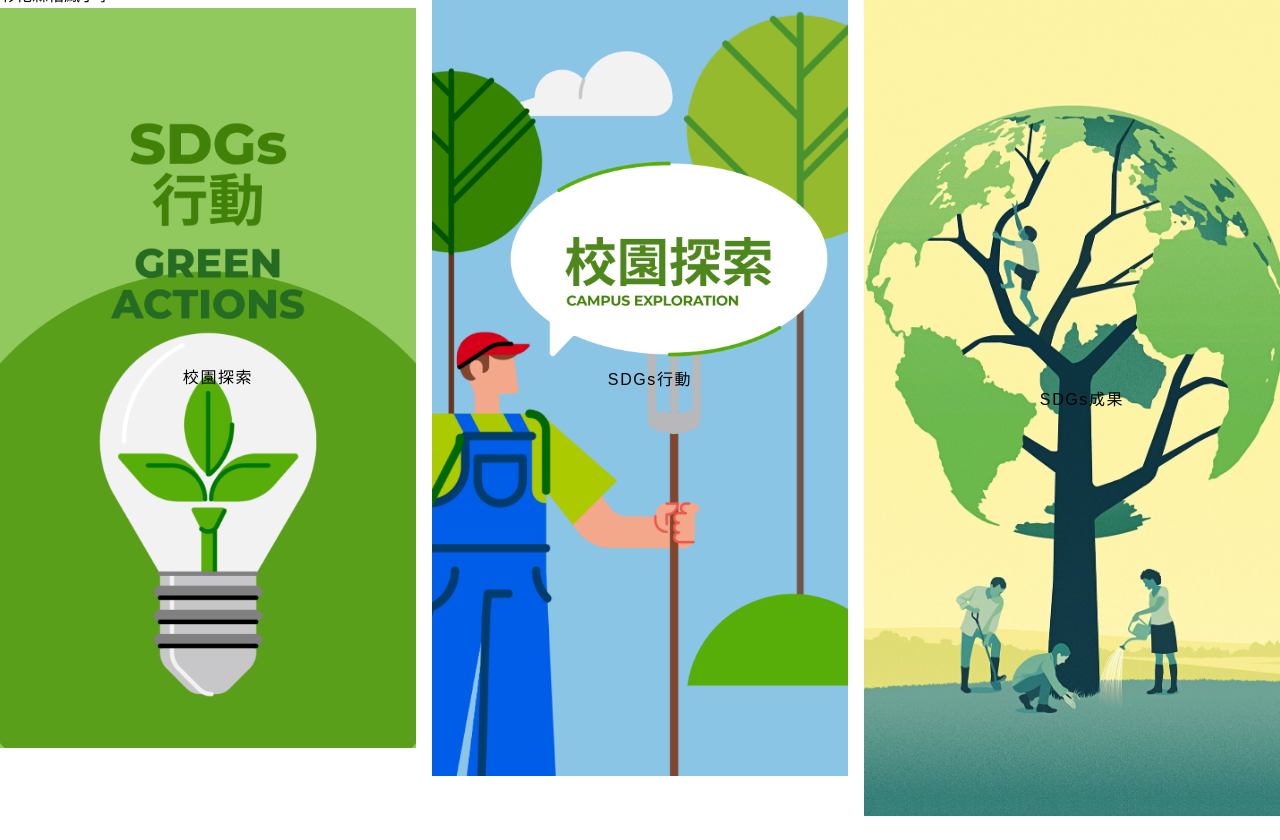
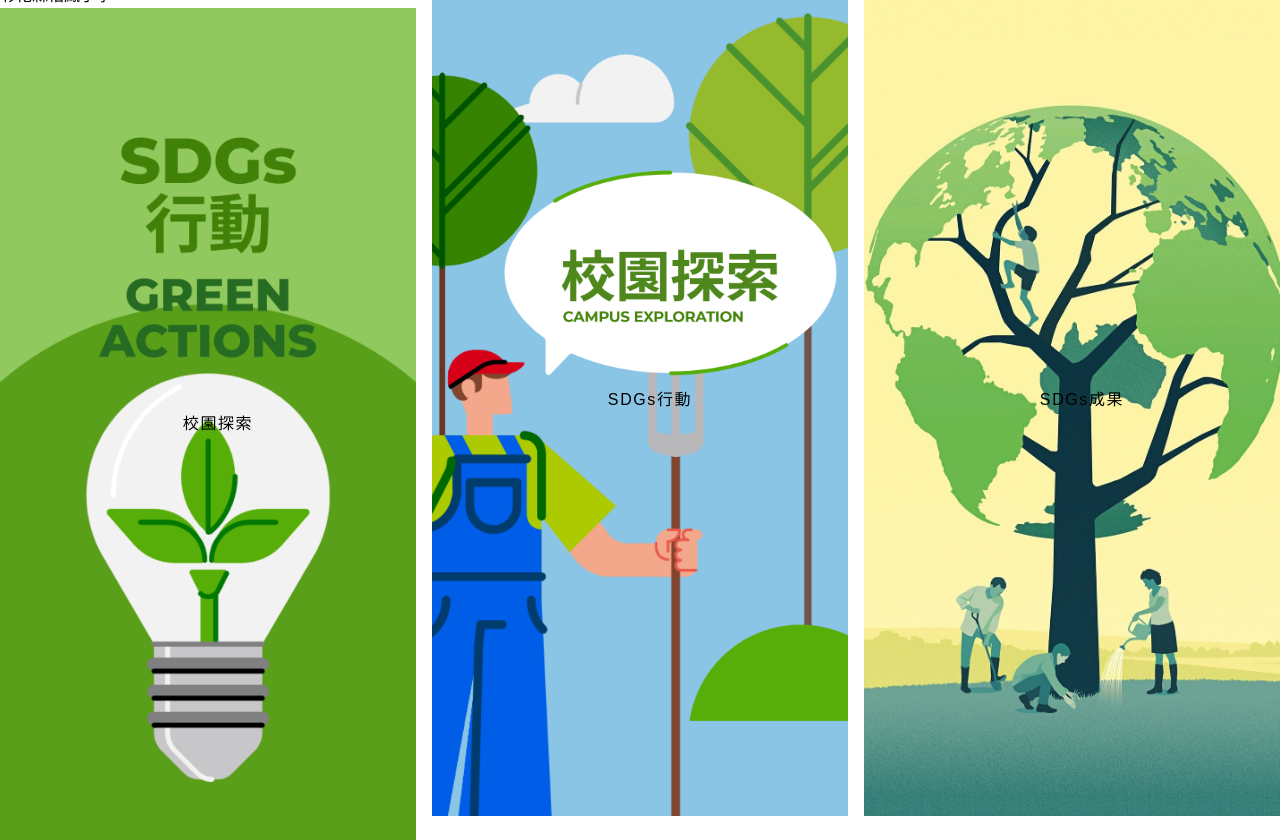
Before and after one commit to Evie-Liuu/Wufeng, a Vue app: page / in a window 1280 px wide. Before the commit the page ends 816 px from the top, so only its background shows below. Built offline with nearby package versions, Linux system fonts and the light colour scheme.

Commit message:
首頁動畫

```diff
--- a/src/views/Home.vue
+++ b/src/views/Home.vue
@@ -3,10 +3,10 @@
     <!-- School Title -->
     <section>
       <div>彰化縣梧鳳小學</div>
-      <router-link to="/about" class="relative">
+      <router-link to="/about" class="relative image-container">
         <img
           src="@/assets/images/Story_v2.png"
-          class="pointer-events-none select-none"
+          class="pointer-events-none select-none scrollable-image"
           alt="Column_1"
         />
         <span
@@ -16,10 +16,10 @@
       </router-link>
     </section>
     <section>
-      <router-link to="/actions" class="relative"
+      <router-link to="/actions" class="relative image-container"
         ><img
           src="@/assets/images/About_v2.png"
-          class="pointer-events-none select-none"
+          class="pointer-events-none select-none scrollable-image"
           alt="Column_1"
         />
         <span
@@ -29,10 +29,10 @@
       >
     </section>
     <section>
-      <router-link to="/sdgs" class="relative"
+      <router-link to="/sdgs" class="relative image-container"
         ><img
           src="@/assets/images/profile.png"
-          class="pointer-events-none select-none"
+          class="pointer-events-none select-none scrollable-image"
           alt="Column_1"
         />
         <span
@@ -56,12 +56,111 @@
 
 const hoveredIndex = ref(null);
 const isLoaded = ref(false);
+const currentDirection = ref(null);
+const isScrolling = ref(false);
+
+const handleMouseEnter = (event, container) => {
+  const rect = container.getBoundingClientRect();
+  const y = event.clientY - rect.top;
+  const percentage = y / rect.height;
+
+  // 根據鼠標進入時的位置決定初始滑動方向
+  const newDirection = percentage < 0.5 ? "down" : "up";
+
+  // 如果方向改變，重置動畫
+  if (currentDirection.value !== newDirection) {
+    currentDirection.value = newDirection;
+    container.classList.remove("scroll-up", "scroll-down");
+    container.classList.add(`scroll-${newDirection}`);
+  }
+};
+
+const handleMouseMove = (event, container) => {
+  const rect = container.getBoundingClientRect();
+  const y = event.clientY - rect.top;
+  const percentage = y / rect.height;
+
+  // 根據當前鼠標位置決定滑動方向
+  const newDirection = percentage < 0.5 ? "down" : "up";
+
+  // 如果方向改變，添加一點延遲來避免過於頻繁的切換
+  if (currentDirection.value !== newDirection) {
+    currentDirection.value = newDirection;
+
+    // 使用 requestAnimationFrame 確保平滑過渡
+    requestAnimationFrame(() => {
+      container.classList.remove("scroll-up", "scroll-down");
+      container.classList.add(`scroll-${newDirection}`);
+    });
+  }
+};
+
+const handleMouseLeave = (container) => {
+  // 滑鼠移開時重置圖片位置和狀態
+  container.classList.remove("scroll-up", "scroll-down");
+  currentDirection.value = null;
+  isScrolling.value = false;
+};
 
 onMounted(() => {
   setTimeout(() => {
     isLoaded.value = true;
   }, 100);
+
+  // 為每個圖片容器添加事件監聽器
+  const containers = document.querySelectorAll(".image-container");
+  containers.forEach((container) => {
+    container.addEventListener("mouseenter", (e) =>
+      handleMouseEnter(e, container)
+    );
+    container.addEventListener("mousemove", (e) =>
+      handleMouseMove(e, container)
+    );
+    container.addEventListener("mouseleave", () => handleMouseLeave(container));
+  });
 });
 </script>
 <style scoped>
+.image-container {
+  overflow: hidden;
+  cursor: pointer;
+  transition: transform 0.3s ease;
+  height: 300px; /* 根據需要調整高度 */
+}
+
+.image-container:hover {
+  transform: scale(1.05);
+}
+
+.scrollable-image {
+  width: 100%;
+  height: 100%;
+  object-fit: cover;
+  transition: transform 1.5s cubic-bezier(0.4, 0, 0.2, 1);
+  transform: translateY(0);
+}
+
+/* 滑動狀態類 */
+.image-container.scroll-down .scrollable-image {
+  transform: translateY(20%);
+}
+
+.image-container.scroll-up .scrollable-image {
+  transform: translateY(-20%);
+}
+
+/* 響應式設計 */
+@media (max-width: 768px) {
+  .image-container {
+    height: 200px;
+  }
+
+  .image-container.scroll-down .scrollable-image {
+    transform: translateY(15%);
+  }
+
+  .image-container.scroll-up .scrollable-image {
+    transform: translateY(-15%);
+  }
+}
 </style>
```
